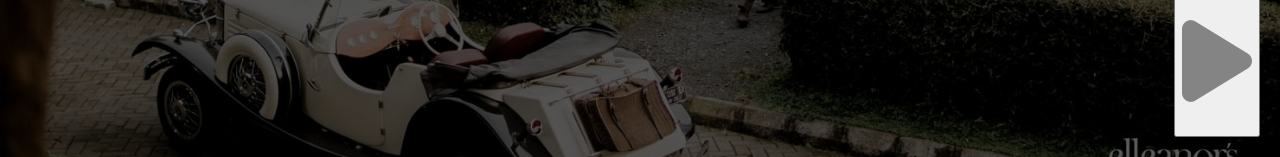
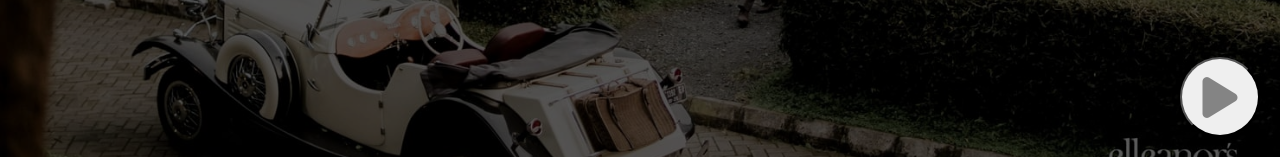
Before and after one commit to afdhalulhsn/bayu-bianda-wedding, a website: page home.html in a window 1280 px wide. Shown: the part 643-800 px from the top of the page. Drawn offline with nearby package versions, Linux system fonts and the light colour scheme; some packages are replaced by stand-ins of ours; files whose address does not match are found by name; a web font is replaced by a local one.

Commit message:
circular button play

```diff
--- a/css/font_jawa.css
+++ b/css/font_jawa.css
@@ -208,7 +208,13 @@ p {
   bottom: 20px;
   right: 20px;
   z-index: 9999;
-  font-size: 70pt;
+  font-size: 35pt;
+}
+
+.button-music {
+  border-radius: 40px;
+  width: 80px;
+  height: 80px;
 }
 
 /* Style for the modal popup */
--- a/home.html
+++ b/home.html
@@ -318,7 +318,7 @@
 
   <audio id="background-music" src="sound/backsound.mp3" autoplay  loop></audio>
 
-  <button id="music-button" onclick="toggleMusic()">
+  <button id="music-button" class="button-music" onclick="toggleMusic()">
     <i id="music-icon" class="fas fa-play"></i>
   </button>
 
```
